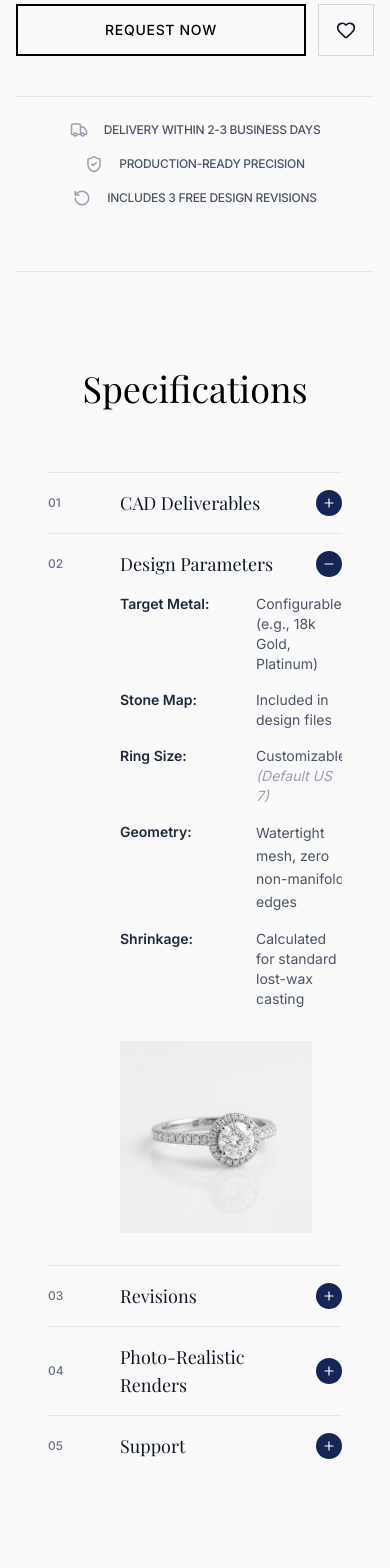
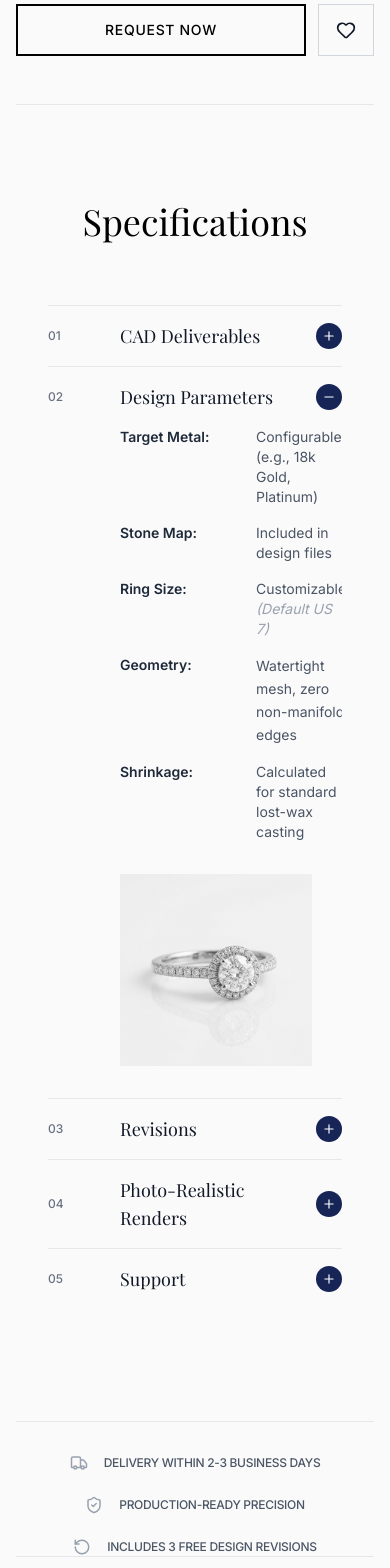
Before and after one commit to ehsaancode/diamondDraft, a React (Vite) app in the folder frontend/: page /product/1 in a window 390 px wide. Shown: the part 1160-2728 px from the top of the page. Built offline with nearby package versions, Linux system fonts and the light colour scheme.

Commit message:
fix specification section in shop

```diff
--- a/frontend/src/components/layout/Footer.jsx
+++ b/frontend/src/components/layout/Footer.jsx
@@ -1,10 +1,13 @@
 import React from 'react';
 import { ArrowUpRight, Instagram, Facebook } from 'lucide-react';
-import { Link } from 'react-router-dom';
+import { Link, useLocation } from 'react-router-dom';
 
 const Footer = () => {
+  const location = useLocation();
+  const isHome = location.pathname === '/';
+
   return (
-    <footer className="bg-[#030b1a] text-white py-16 px-8 flex justify-center w-full">
+    <footer className={`bg-[#030b1a] text-white py-16 px-8 justify-center w-full ${isHome ? 'flex' : 'hidden md:flex'}`}>
       <div className="w-full max-w-7xl">
         <div className="grid grid-cols-1 md:grid-cols-[1.2fr_1fr_1.5fr] border border-white/10 overflow-hidden">
 
--- a/frontend/src/pages/ProductDetails.jsx
+++ b/frontend/src/pages/ProductDetails.jsx
@@ -130,7 +130,7 @@ const ProductDetails = () => {
           </div>
 
           {/* Actions */}
-          <div className="flex flex-col sm:flex-row gap-3 md:gap-4 mb-10 md:mb-12">
+          <div className="flex flex-col sm:flex-row gap-3 md:gap-4">
             <button
               onClick={() => addToCart(product, format)}
               className="cursor-pointer flex-1 bg-black text-white px-6 md:px-8 py-3.5 md:py-4 flex items-center justify-center gap-3 text-sm md:text-base font-medium uppercase tracking-wider hover:bg-gray-800 transition-colors"
@@ -154,8 +154,15 @@ const ProductDetails = () => {
             </div>
           </div>
 
-          {/* Features */}
-          <div className="space-y-4 pt-6 md:pt-8 border-t border-gray-200">
+        </div>
+      </div>
+
+      {/* Specifications & Features Section */}
+      <div className="mt-8 md:mt-10 border-t border-gray-200 pt-8 border-b">
+        <div className="grid grid-cols-1 lg:grid-cols-2 gap-12 lg:gap-24">
+          <Specifications product={product} />
+
+          <div className="flex flex-col justify-center space-y-6 pt-8 md:pt-0 border-t border-gray-200 md:border-t-0">
             <div className="flex items-center justify-center md:justify-start gap-4 text-gray-600">
               <Truck size={18} className="text-gray-400" />
               <span className="text-xs md:text-sm font-medium uppercase tracking-tight">Delivery within 2-3 business days</span>
@@ -170,11 +177,6 @@ const ProductDetails = () => {
             </div>
           </div>
         </div>
-      </div>
-
-      {/* Specifications Section */}
-      <div className="mt-12 md:mt-16 border-t border-gray-200 pt-8">
-        <Specifications product={product} />
       </div>
 
       {/* Format Guide Modal */}
```
